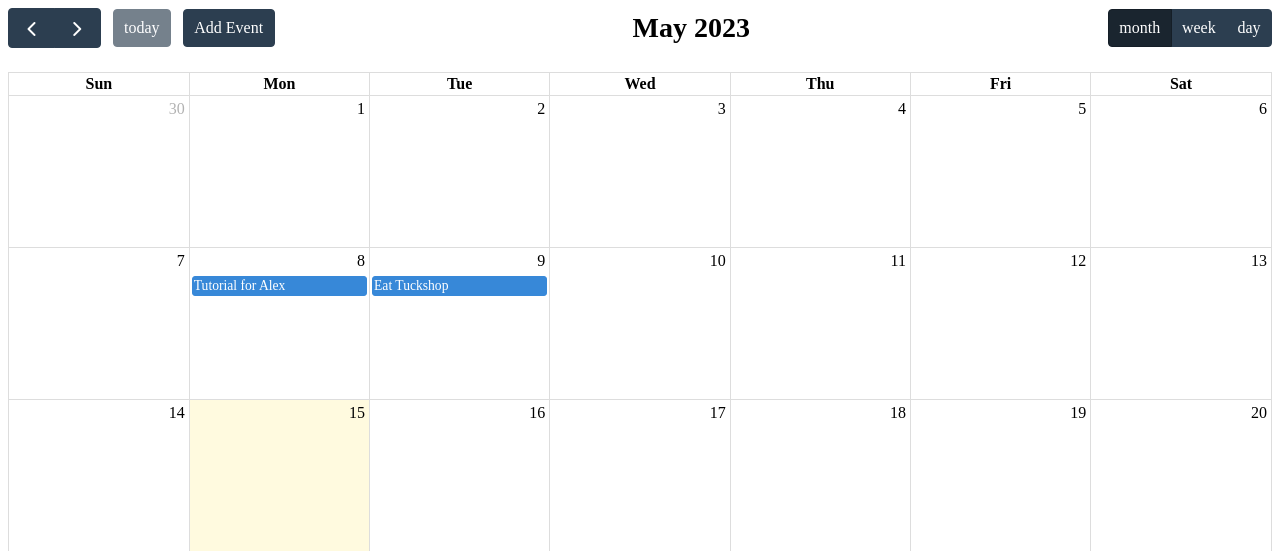
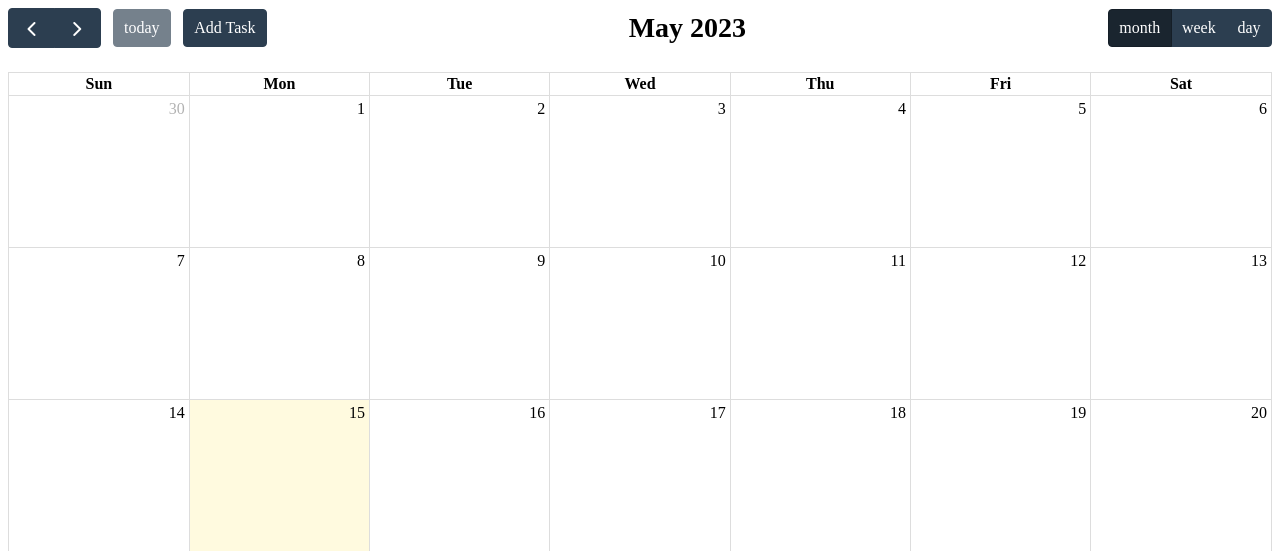
Before and after one commit to hr17045/SCHOL2023, a Flask app: page / in a window 1280 px wide. Shown: the top 551 px of the page. Run offline with Flask 3, Linux system fonts and the light colour scheme; lists and menus that the app fills with data are empty; some libraries are stand-ins or nearby versions.

Commit message:
Successfully created addtask and database for tasks
The HTML template includes a hidden modal (<div id="addTaskModal" style="display: none;">) that contains the form for adding a task.

The "Add Task" button is added as a custom button in the FullCalendar initialization code:
customButtons: {
    addTaskButton: {
        text: 'Add Task',
        click: function() {
            document.getElementById('addTaskModal').style.display = 'block';
        }
    }
},
When the "Add Task" button is clicked, it sets the display property of the modal to "block", making it visible to the user.

The form in the modal has an action attribute set to /add_task, which corresponds to the Flask route for adding tasks.

When the user submits the form, the add_task route in Flask is triggered:
@app.route('/add_task', methods=['POST'])
def add_task():
    title = request.form['title']
    start_date = datetime.strptime(request.form['start_date'], '%Y-%m-%d')
    end_date = datetime.strptime(request.form['end_date'], '%Y-%m-%d')
    new_task = Task(title=title, start_date=start_date, end_date=end_date)
    db.session.add(new_task)
    db.session.commit()
    return redirect('/')
The route extracts the task details from the form data, creates a new Task object, adds it to the database, and commits the changes. Finally, it redirects back to the calendar page.

The calendar route in Flask retrieves all tasks from the database and formats them as event objects to be displayed on the calendar.
In summary, the code allows users to add tasks with a name, start date, and end date through the modal form. The tasks are saved to the database and displayed on the calendar when the page is refreshed.

```diff
--- a/app.py
+++ b/app.py
@@ -1,11 +1,11 @@
 from flask import Flask, render_template, request, redirect
 from flask_sqlalchemy import SQLAlchemy
-import calendar, datetime
-import hashlib
+from datetime import datetime
 
 app = Flask(__name__, static_url_path='/static')
+
 app.config['SQLALCHEMY_DATABASE_URI'] = 'sqlite:///C:/Users/Harvey/Desktop/SCHOL2023/instance/user.db'
-
+app.config['SQLALCHEMY_DATABASE_URI'] = 'sqlite:///C:/Users/Harvey/Desktop/SCHOL2023/instance/task.db'
 db = SQLAlchemy(app)
 
 class User(db.Model):
@@ -14,65 +14,35 @@ class User(db.Model):
     password = db.Column(db.String(120), nullable=False)
     department = db.Column(db.String(120), nullable=False)
 
-from flask import Flask, render_template
-
-app = Flask(__name__)
-
-events = [
-    {
-        'todo' : 'Tutorial for Alex',
-        'date' : '2023-05-08',
-    },
-    {
-        'todo' : 'Eat Tuckshop',
-        'date' : '2023-05-09',
-    }
-]
+class Task(db.Model):
+    id = db.Column(db.Integer, primary_key=True)
+    title = db.Column(db.String(120), nullable=False)
+    start_date = db.Column(db.DateTime, nullable=False)
+    end_date = db.Column(db.DateTime, nullable=False)
 
 @app.route("/")
 def calendar():
-    return render_template('calendar.html', events = events)
+    tasks = Task.query.all()
+    events = []
+    for task in tasks:
+        event = {
+            'title': task.title,  # Include the task title in the event object
+            'start': task.start_date.strftime('%Y-%m-%d'),
+            'end': task.end_date.strftime('%Y-%m-%d')
+        }
+        events.append(event)
+    return render_template('calendar.html', events=events)
+
+
+@app.route('/add_task', methods=['POST'])
+def add_task():
+    title = request.form['title']
+    start_date = datetime.strptime(request.form['start_date'], '%Y-%m-%d')
+    end_date = datetime.strptime(request.form['end_date'], '%Y-%m-%d')
+    new_task = Task(title=title, start_date=start_date, end_date=end_date)
+    db.session.add(new_task)
+    db.session.commit()
+    return redirect('/')
 
 if __name__ == "__main__":
     app.run(debug=True)
-
-
-@app.route('/login', methods=['GET', 'POST'])
-def login():
-    if request.method == 'POST':
-        email = request.form['email']
-        password = request.form['password']
-        #hashing passwords
-        password_h = hashlib.sha256(password.encode('utf-8')).hexdigest()
-
-        # Query the database for the submitted username and password
-        user = User.query.filter_by(email=email, password=password_h).first()
-
-        if user:
-            return redirect('/')
-        else:
-            return 'Invalid email or password'
-
-    return render_template('login.html')
-
-@app.route('/signup', methods=['GET', 'POST'])
-def signup():
-    if request.method == 'POST':
-        email = request.form['email']
-        password = request.form['password']
-        department = request.form['department']
-       #hashing passwords
-        password_h = hashlib.sha256(password.encode('utf-8')).hexdigest()
-
-        # Create a new user object and add it to the database
-        new_user = User(email=email, password=password_h, department=department)
-        db.session.add(new_user)
-        db.session.commit()
-
-        # Display a success message
-        return redirect('/')
-
-    return render_template('signup.html')
-
-if __name__ == "__main__":
-    app.run(debug=True)
--- a/templates/calendar.html
+++ b/templates/calendar.html
@@ -8,10 +8,23 @@
     <link rel="stylesheet" href="https://cdn.jsdelivr.net/npm/fullcalendar@5.4.0/main.min.css">
     <script src="https://code.jquery.com/jquery-3.6.0.min.js"></script>
     <script src="https://cdn.jsdelivr.net/npm/fullcalendar@5.4.0/main.min.js"></script>
-
 </head>
 <body>
     <div id="calendar"></div>
+
+    <div id="addTaskModal" style="display: none;">
+        <h2>Add Task</h2>
+        <form id="addTaskForm" action="/add_task" method="post">
+            <label for="title">Title:</label>
+            <input type="text" name="title" id="title" required>
+            <label for="start_date">Start Date:</label>
+            <input type="date" name="start_date" id="start_date" required>
+            <label for="end_date">End Date:</label>
+            <input type="date" name="end_date" id="end_date" required>
+            <button type="submit">Add Task</button>
+        </form>
+    </div>
+
     <script>
         let events = {{ events | tojson }};
         let calendarEl = document.getElementById('calendar');
@@ -22,24 +35,17 @@
                 center: 'title',
                 end: 'dayGridMonth,timeGridWeek,timeGridDay'
             },
-            events: events.map(event => ({
-                title: event.todo,
-                start: event.date
-            })),
+            events: events,
             customButtons: {
-                addEventButton: {
-                    text: 'Add Event',
+                addTaskButton: {
+                    text: 'Add Task',
                     click: function() {
-                        calendar.addEvent({
-                            title: 'New Event',
-                            start: new Date(),
-                            allDay: true
-                        });
+                        document.getElementById('addTaskModal').style.display = 'block';
                     }
                 }
             },
             headerToolbar: {
-                left: 'prev,next today addEventButton',
+                left: 'prev,next today addTaskButton',
                 center: 'title',
                 right: 'dayGridMonth,timeGridWeek,timeGridDay'
             }
```
